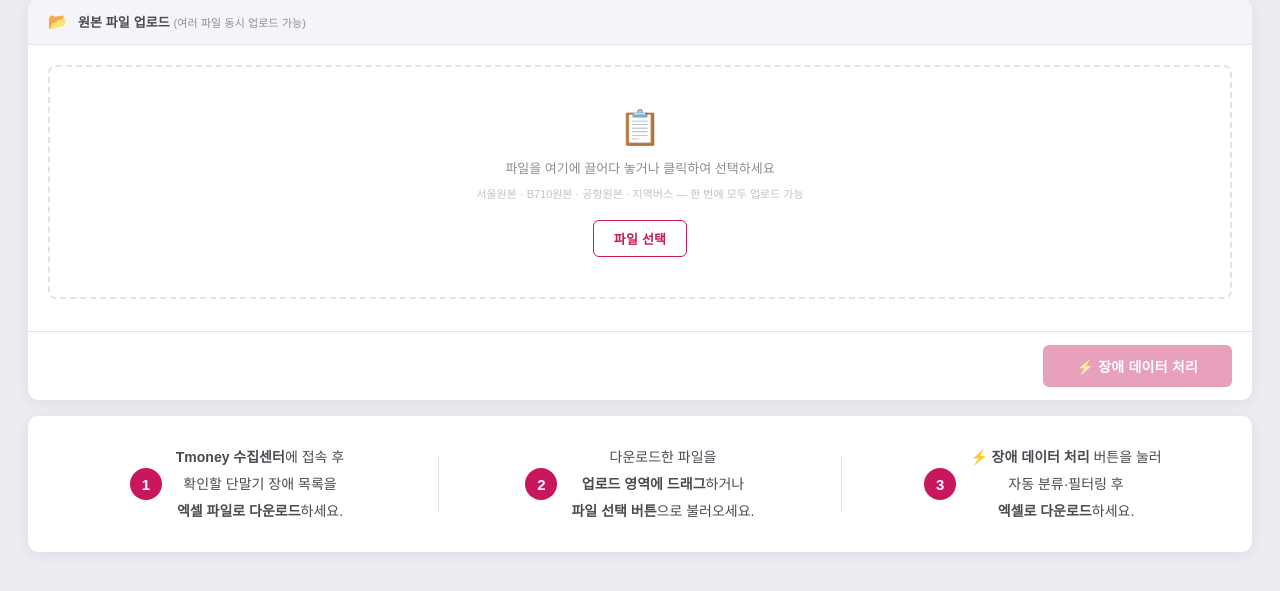
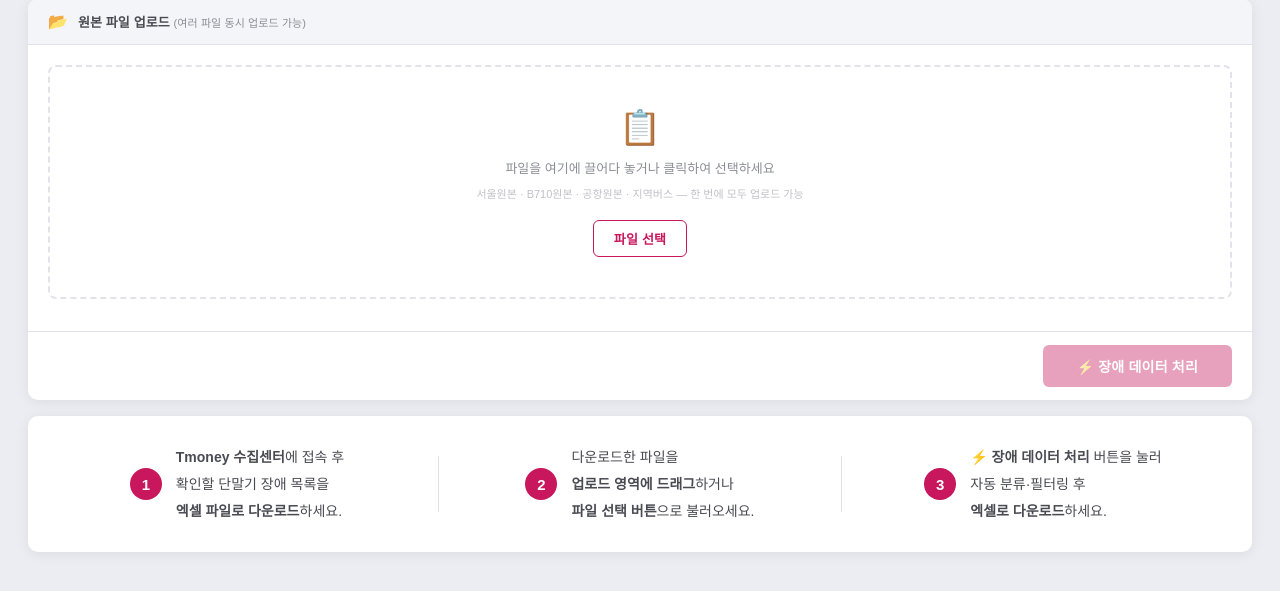
Before and after one commit to Han-sw1/hsw, a Flask app: page / in a window 1280 px wide. Shown: the part 90-681 px from the top of the page. Run offline with Flask 3, Linux system fonts and the light colour scheme.

Commit message:
UI: 안내 텍스트 왼쪽 정렬, 처리 버튼 클릭 시 안내 카드 숨김
Co-Authored-By: Claude Sonnet 4.6 <noreply@anthropic.com>

```diff
--- a/static/css/style.css
+++ b/static/css/style.css
@@ -281,7 +281,7 @@ body {
 }
 .guide-step {
   display: flex; flex-direction: row; align-items: center;
-  text-align: center; gap: 14px; flex: 1; padding: 0 8px;
+  gap: 14px; flex: 1; padding: 0 8px;
   justify-content: center;
 }
 .guide-num {
@@ -293,6 +293,7 @@ body {
 }
 .guide-text {
   font-size: 14px; color: var(--gray-dark); line-height: 1.9; margin: 0;
+  text-align: left;
 }
 .guide-text strong { color: var(--gray-dark); font-weight: 700; }
 .guide-divider {
--- a/static/js/app.js
+++ b/static/js/app.js
@@ -102,6 +102,8 @@ function renderFileList(confirmed = false) {
 // ─── 처리 ──────────────────────────────────────────
 document.getElementById('btnProcess').addEventListener('click', async () => {
   if (!selectedFiles.length) return;
+  const guideCard = document.querySelector('.guide-card');
+  if (guideCard) guideCard.style.display = 'none';
   showLoading(true);
 
   const formData = new FormData();
```
